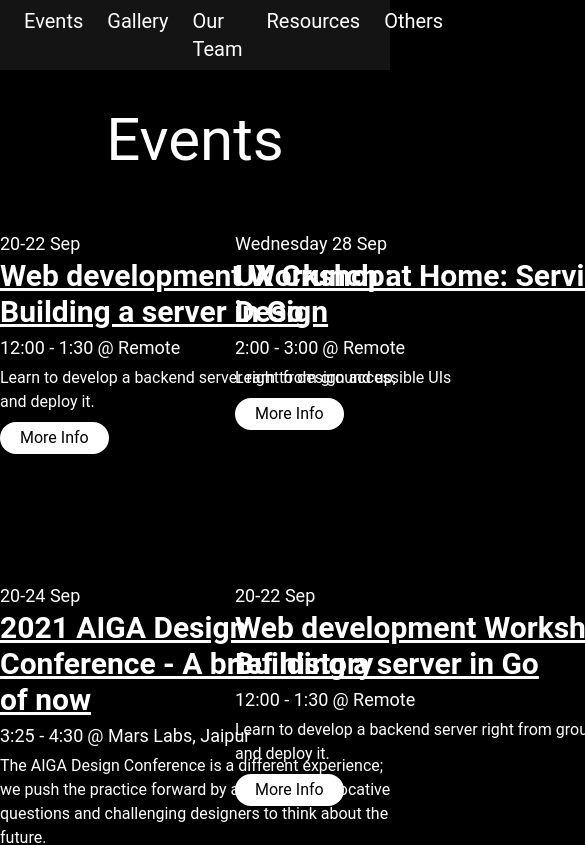
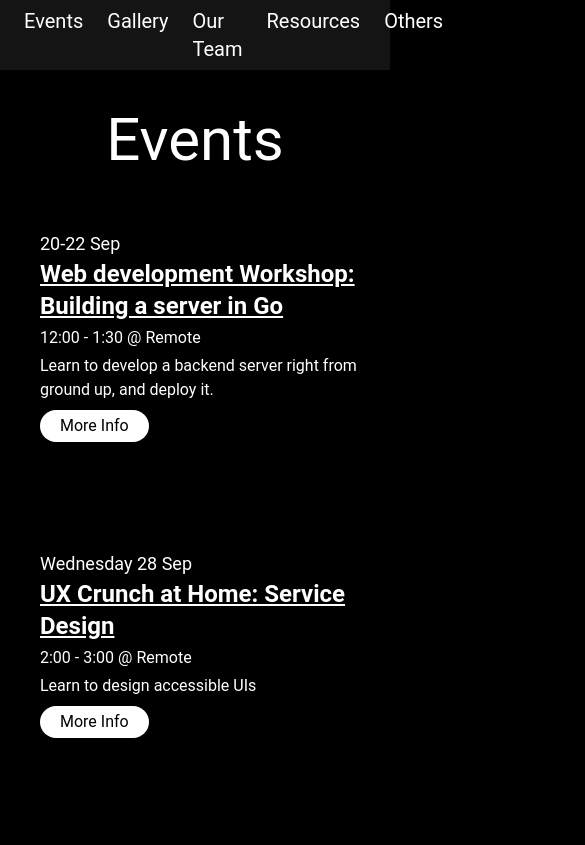
Before and after one commit to akathecoder/coding-club-website, a Next.js app: page /events in a window 390 px wide. Shown: the top 845 px of the page, 585 px wide, since content can reach past the window. Built offline with nearby package versions, Linux system fonts and the light colour scheme.

Commit message:
made the events page responsive

```diff
--- a/components/General/event/Event.tsx
+++ b/components/General/event/Event.tsx
@@ -4,10 +4,10 @@
 function Event(event: EventType) {
     const router = useRouter();
     return (
-        <div style={{ width: '400px' }} className="mb-10">
+        <div className="mb-5 w-event-sm lg:mb-10 lg:w-event-base">
             <p className="text-lg">{event.date}</p>
-            <h1 className="text-3xl font-bold underline">{event.title}</h1>
-            <div className="flex text-lg my-1">
+            <h1 className="text-2xl lg:text-3xl font-bold underline">{event.title}</h1>
+            <div className="flex text-base lg:text-lg my-1">
                 <p>
                     {event.timeFrom} - {event.timeTo}
                 </p>
--- a/pages/events.tsx
+++ b/pages/events.tsx
@@ -8,7 +8,7 @@
             <header className="py-10">
                 <h1 className="text-6xl">Events</h1>
             </header>
-            <div className="grid grid-cols-2 gap-20 mt-5">
+            <div className="grid grid-cols-1 gap-20 mt-5 px-10 s-800:grid-cols-2">
                 {data.events.map((event, idx) => (
                     <Event key={idx} {...event} />
                 ))}
--- a/tailwind.config.js
+++ b/tailwind.config.js
@@ -18,6 +18,15 @@
                 accent7: '#333333',
                 accent8: '#111111',
             },
+            // used for box size of event-item container
+            width: {
+                'event-base': '400px',
+                'event-sm': '350px',
+            },
+            // s-800, will be active for screen width more than 800px
+            screens: {
+                's-800': '800px',
+            },
         },
     },
     important: true,
```
